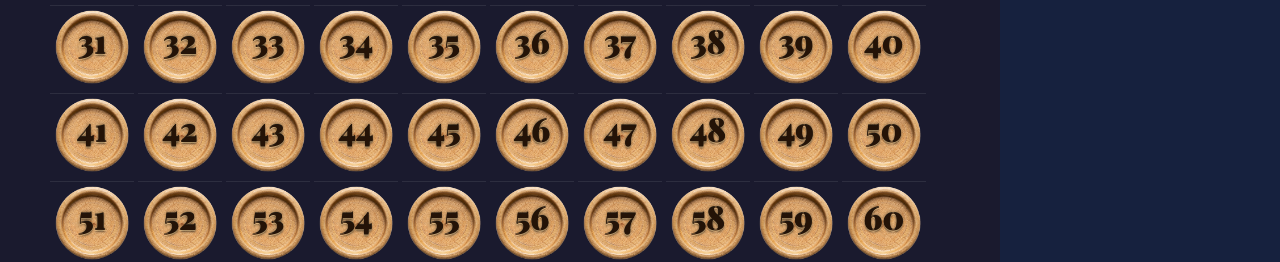
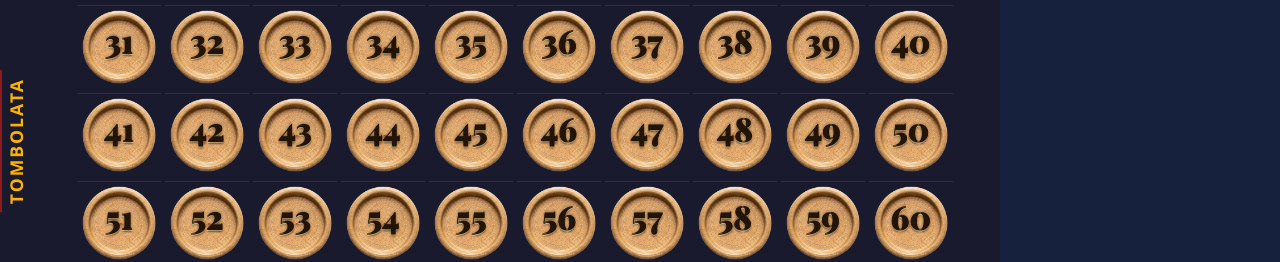
Before and after one commit to NelloRizzo/Tombolata, a React (Vite) app in the folder app/frontend/: page /monitor in a window 1280 px wide. Shown: the part 259-521 px from the top of the page. Built offline with nearby package versions, Linux system fonts and the light colour scheme; no server answers.

Commit message:
Monitor proiettore: titolo partita verticale a sinistra e apertura automatica fullscreen

```diff
--- a/app/frontend/src/components/BoardView.jsx
+++ b/app/frontend/src/components/BoardView.jsx
@@ -71,6 +71,26 @@ export default function BoardView({ showChrome = true, gameId = null }) {
     return () => offs.forEach((off) => off());
   }, [on, gameId]);
 
+  // Vista proiettore: attiva automaticamente il fullscreen all'apertura.
+  useEffect(() => {
+    if (showChrome) return;
+    const el = document.documentElement;
+    const goFullscreen = () => {
+      if (!document.fullscreenElement && el.requestFullscreen) {
+        el.requestFullscreen().catch(() => {});
+      }
+    };
+    goFullscreen();
+    const onFsChange = () => {
+      if (!document.fullscreenElement) goFullscreen();
+    };
+    document.addEventListener("fullscreenchange", onFsChange);
+    return () => {
+      if (document.fullscreenElement) document.exitFullscreen().catch(() => {});
+      document.removeEventListener("fullscreenchange", onFsChange);
+    };
+  }, [showChrome]);
+
   return (
     <div className={showChrome ? "board-page" : "board-page board-fullscreen"}>
       {showChrome && (
@@ -88,6 +108,11 @@ export default function BoardView({ showChrome = true, gameId = null }) {
       )}
 
       <main className="board-main">
+        {!showChrome && (
+          <div className="board-vertical-title" title={game?.name || "Tombolata"}>
+            {game?.name || "Tombolata"}
+          </div>
+        )}
         <div className="board-left">
           <NumberGrid extracted={game?.extractedNumbers || []} fill />
         </div>
--- a/app/frontend/src/styles/index.css
+++ b/app/frontend/src/styles/index.css
@@ -1336,6 +1336,24 @@ h3 {
 .board-page.board-fullscreen .board-left .number-grid.fill {
   width: min(100%, calc((100dvh - 12px) * 10 / 9));
 }
+/* Titolo verticale della partita, a sinistra, nella vista proiettore */
+.board-page.board-fullscreen .board-vertical-title {
+  writing-mode: vertical-rl;
+  transform: rotate(180deg);
+  flex: 0 0 auto;
+  align-self: center;
+  max-height: 100%;
+  padding: 8px 2px;
+  font-size: 1.1rem;
+  font-weight: 700;
+  letter-spacing: 2px;
+  color: var(--gold);
+  text-transform: uppercase;
+  white-space: nowrap;
+  overflow: hidden;
+  text-overflow: ellipsis;
+  border-right: 2px solid var(--dark-red);
+}
 
 /* ---------- Home: presentazione e programma ---------- */
 .home-page {
```
